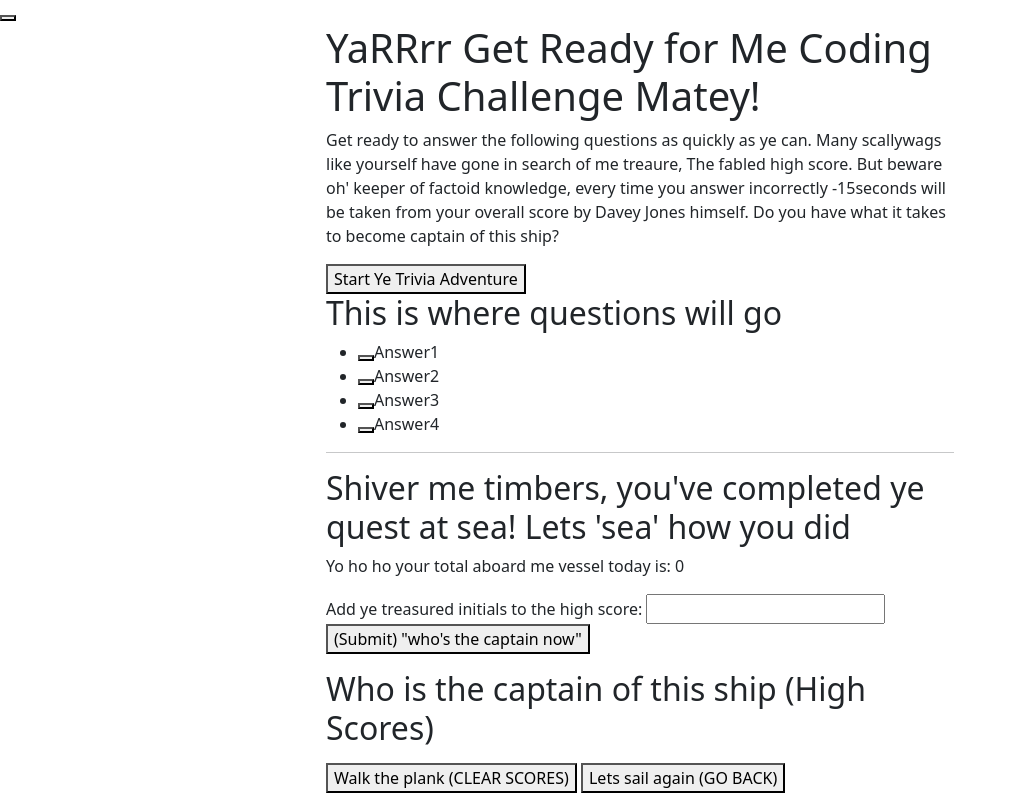
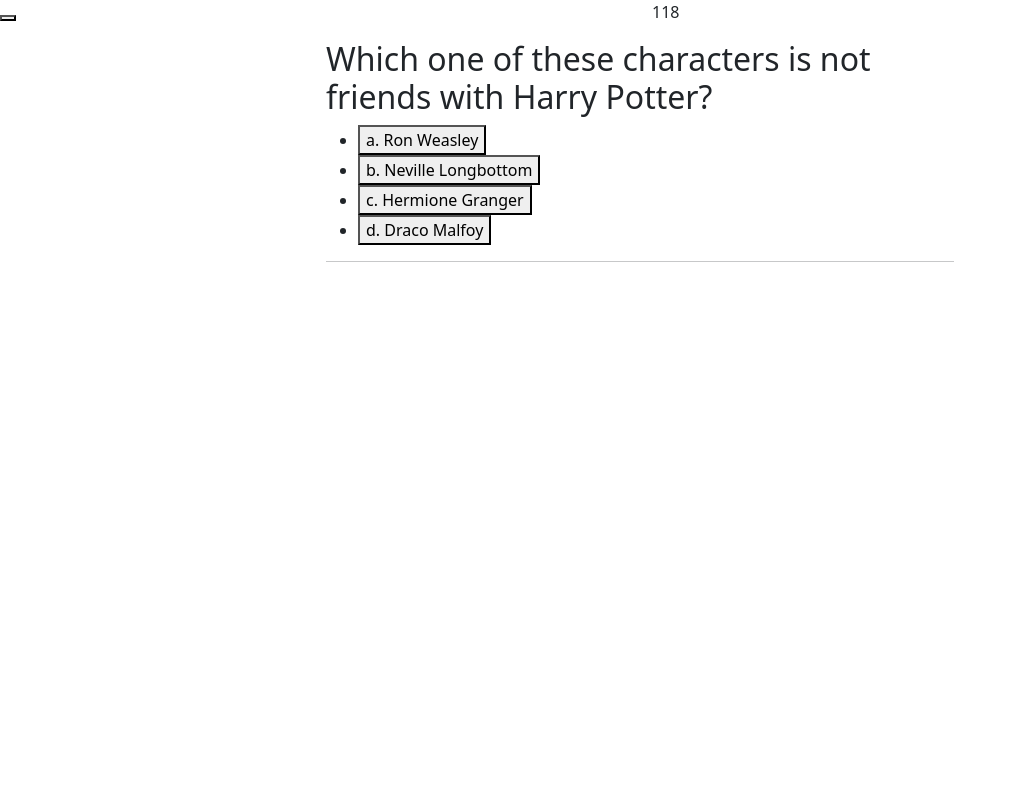
Before and after one commit to Mason021/code-quiz, a plain HTML site: page index.html in a window 1280 px wide. Both pictures are taken after a click on the button "Start Ye Trivia Adventure". Shown: the whole page, without its empty margins (0-1017 px from the left). Drawn offline with nearby package versions, Linux system fonts and the light colour scheme.

Commit message:
added function of text disappearing when start button is clicked.  Got Timer to start working.

```diff
--- a/assets/css/style.css
+++ b/assets/css/style.css
@@ -8,6 +8,9 @@ body {
     display: flex;
 }
 
+.hidden  {
+    display: none;
+}
 /* main {
     flex: 1 0 auto;
 } */
--- a/assets/js/script.js
+++ b/assets/js/script.js
@@ -90,3 +90,50 @@ const questions = [
         answer: "a. Vitamin C"
     }
 ];
+
+var startButton = document.querySelector("#startButton")
+var timer = 120
+var timeRemaining = document.querySelector("#timeRemaining")
+var currentQuestion;
+
+function startQuiz() {
+    // display questions //
+    document.querySelector("#main").setAttribute("class", "hidden")
+    document.querySelector("#quizArea").setAttribute("class", "")
+    currentQuestion=0
+    // timer starts //
+    displayQuestions()
+    startTimer()
+}
+
+function startTimer() {
+    var quizInterval = setInterval(function() {
+        timer--
+        timeRemaining.textContent= timer
+        console.log(timer)
+    }, 1000)
+
+}
+function displayQuestions() {
+    var questionBlock = document.querySelector("#questionBlock")
+    questionBlock.textContent=questions[currentQuestion].question
+    var choiceHTML = document.querySelectorAll(".choice")
+    for(i=0; i<choiceHTML.length; i++) {
+        choiceHTML[i].textContent=questions[currentQuestion].choices[i]
+        choiceHTML[i].addEventListener("click", checkAnswer)
+    }
+}
+
+function checkAnswer() {
+    console.log(this.textContent)
+    if (this.textContent === questions[currentQuestion].answer) {
+        console.log("you got it right")
+    }
+    else {
+        console.log("you should be ashamed, go study in a corner, go read the books")
+    }
+    currentQuestion++
+    displayQuestions()
+}
+
+startButton.addEventListener("click", startQuiz)
--- a/index.html
+++ b/index.html
@@ -20,7 +20,7 @@
             </div>
             <!--Timer-->
             <div class="col-6">
-                <p class=""><timer:120s></timer:120s></p> <!-- will be timer, needs work-->
+                <p id="timeRemaining" class="">120</p> <!-- will be timer, needs work-->
             </div>
         </div>
     </header>
@@ -28,31 +28,31 @@
     <main>
         <!--intro to the game-->
         <div class="">
-            <section>
+            <section id="main">
                 <div class="row">
                     <div class="col-3"></div>
                     <div class="col-6">
                         <h1 class="">YaRRrr Get Ready for Me Coding Trivia Challenge Matey!</h1>
                         <p class="">Get ready to answer the following questions as quickly as ye can.  Many scallywags like yourself have gone in search of me treaure, The fabled high score. But beware oh' keeper of factoid knowledge, every time you answer incorrectly -15seconds will be taken from your overall score by Davey Jones himself.  Do you have what it takes to become captain of this ship?</p>
-                        <button id="" type="button" class="">Start Ye Trivia Adventure</button>
+                        <button id="startButton" type="button" class="">Start Ye Trivia Adventure</button>
                     </div>
                 </div>
             </section>
             <!--The Questions and Answers-->
-            <section>
+            <section id="quizArea" class="hidden">
                 <div class="row">
                     <div class="col-3"></div>
                     <div class="col-6">
-                        <h2>This is where questions will go</h2>
+                        <h2 id="questionBlock">This is where questions will go</h2>
                         <ul>
                             <li><button id="" value="" type="button"
-                            class=""></button>Answer1</button></li>
+                            class="choice">Answer1</button></button></li>
                             <li><button id="" value="" type="button"
-                            class=""></button>Answer2</button></li>
+                            class="choice">Answer2</button></button></li>
                             <li><button id="" value="" type="button"
-                            class=""></button>Answer3</button></li>
+                            class="choice">Answer3</button></button></li>
                             <li><button id="" value="" type="button"
-                            class=""></button>Answer4</button></li>
+                            class="choice">Answer4</button></button></li>
                         </ul>
                         <div id="" class="">
                             <hr>
@@ -62,7 +62,7 @@
             </section>
 
             <!--this is where the player will see their final score-->
-            <section id="">
+            <section id="" class="hidden">
                 <div class="row">
                     <div class="col-3"></div>
                     <div class="col-6">
@@ -75,13 +75,12 @@
             </section>
 
             <!-- this is the highscore section -->
-            <section id="">
+            <section id="" class="hidden">
                 <div class="row">
                     <div class="col-3"></div>
                     <div class="col-6">
                         <h2>Who is the captain of this ship (High Scores)</h2>
                         <ol id="">
-
                         </ol>
                         <button id="" class="">Walk the plank (CLEAR SCORES)</button>
                         <button id="" class="">Lets sail again (GO BACK)</button>
```
